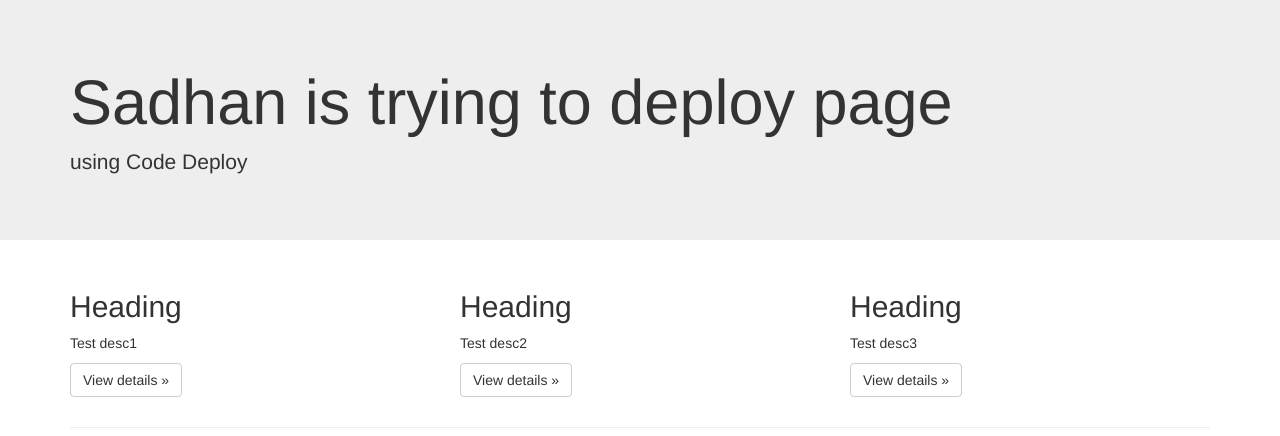
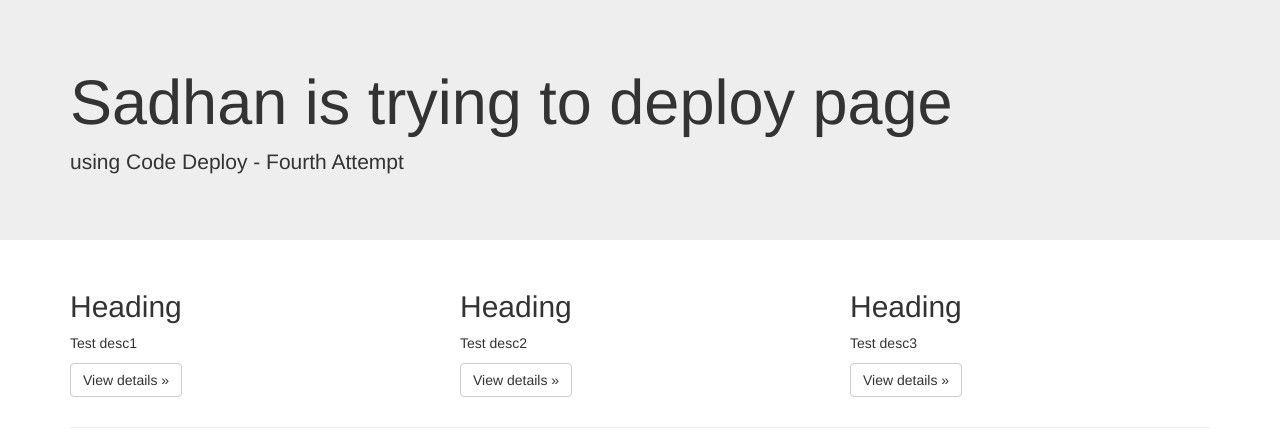
Before and after one commit to sadhansharma/aws-scrapping-project, a plain HTML site: page index.html in a window 1280 px wide. Drawn offline with nearby package versions, Linux system fonts and the light colour scheme.

Commit message:
Fourth Attempt
Fourth Attempt

```diff
--- a/index.html
+++ b/index.html
@@ -14,7 +14,7 @@
     <div class="jumbotron">
       <div class="container">
         <h1>Sadhan is trying to deploy page</h1>
-        <p>using Code Deploy</p>
+        <p>using Code Deploy - Fourth Attempt</p>
       </div>
     </div>
 
```
